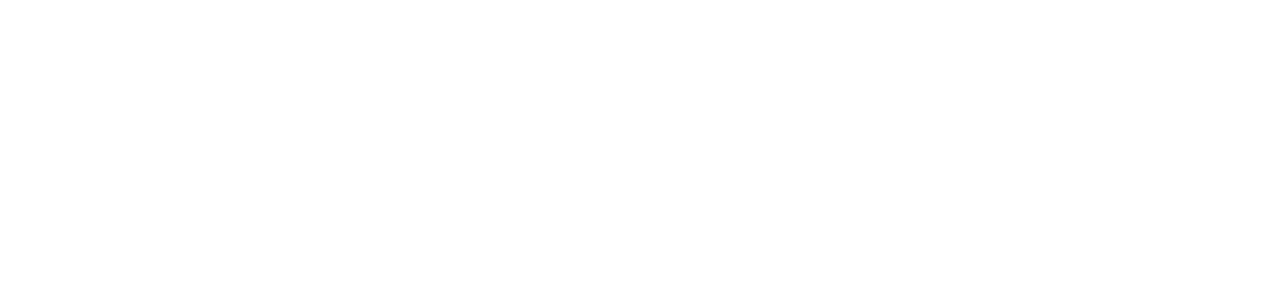
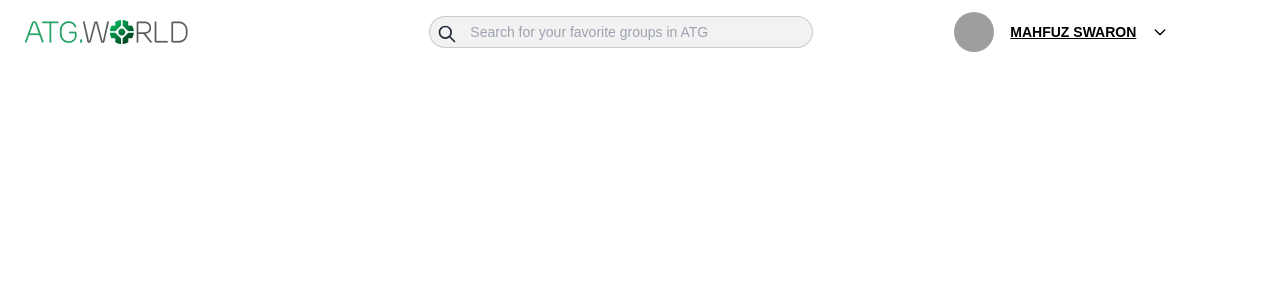
Before and after one commit to mahfuzswaron/ATG-World, a React (Vite) app: page / in a window 1280 px wide. Shown: the top 300 px of the page. Built offline with nearby package versions, Linux system fonts and the light colour scheme; grey boxes are pictures that could not be loaded.

Commit message:
navbar logged in done

```diff
--- a/src/App.jsx
+++ b/src/App.jsx
@@ -1,9 +1,7 @@
-import { useState } from 'react';
 import './App.css';
 import Navbar from './components/Navbar';
 
 function App() {
-  // const [count, setCount] = useState(0)
 
   return (
     <div>
--- a/src/components/Navbar.jsx
+++ b/src/components/Navbar.jsx
@@ -1,9 +1,44 @@
 import React from 'react';
-
+import logo from '../../assets/icons/logo.png';
 const Navbar = () => {
     return (
         <div>
-
+            <div class="navbar bg-white">
+                <div class="navbar-start">
+                    <a class="btn btn-ghost normal-case text-xl">
+                        <img src={logo} alt="logo" />
+                    </a>
+                </div>
+                <div class="navbar-center gap-2 w-1/3">
+                    <div class="form-control relative">
+                        <input type="text" placeholder="Search for your favorite groups in ATG" class="input input-bordered rounded-full input-sm pl-10 w-96 bg-[#F2F2F2]" />
+                        <svg xmlns="http://www.w3.org/2000/svg" className="h-5 w-5 absolute left-2 top-2" fill="none" viewBox="0 0 24 24" stroke="currentColor" strokeWidth={2}>
+                            <path strokeLinecap="round" strokeLinejoin="round" d="M21 21l-6-6m2-5a7 7 0 11-14 0 7 7 0 0114 0z" />
+                        </svg>
+                    </div>
+                </div>
+                <div class="navbar-end dropdown dropdown-end flex justify-end">
+                    <label tabindex="0" class="btn btn-link hover:no-underline text-black avatar flex space-x-4 w-full">
+                        <div class="w-10 rounded-full">
+                            <img src="https://api.lorem.space/image/face?hash=33791" />
+                        </div>
+                        <p>Mahfuz Swaron</p>
+                        <svg xmlns="http://www.w3.org/2000/svg" className="h-4 w-4" fill="none" viewBox="0 0 24 24" stroke="currentColor" strokeWidth={2}>
+                            <path strokeLinecap="round" strokeLinejoin="round" d="M19 9l-7 7-7-7" />
+                        </svg>
+                    </label>
+                    <ul tabindex="0" class="mt-36 p-2 shadow menu menu-compact dropdown-content bg-base-100 rounded-box w-52">
+                        <li>
+                            <a class="justify-between">
+                                Profile
+                                <span class="badge">New</span>
+                            </a>
+                        </li>
+                        <li><a>Settings</a></li>
+                        <li><a>Logout</a></li>
+                    </ul>
+                </div>
+            </div>
         </div>
     );
 };
--- a/src/index.css
+++ b/src/index.css
@@ -1,8 +1,10 @@
+@tailwind base;
+@tailwind components;
+@tailwind utilities;
+@import url('https://fonts.googleapis.com/css2?family=IBM+Plex+Sans:ital,wght@0,100;0,200;0,300;0,400;0,500;0,600;0,700;1,100;1,200;1,300;1,400;1,500;1,600;1,700&display=swap');
 body {
   margin: 0;
-  font-family: -apple-system, BlinkMacSystemFont, 'Segoe UI', 'Roboto', 'Oxygen',
-    'Ubuntu', 'Cantarell', 'Fira Sans', 'Droid Sans', 'Helvetica Neue',
-    sans-serif;
+  font-family: 'IBM Plex Sans', sans-serif;
   -webkit-font-smoothing: antialiased;
   -moz-osx-font-smoothing: grayscale;
 }
```
